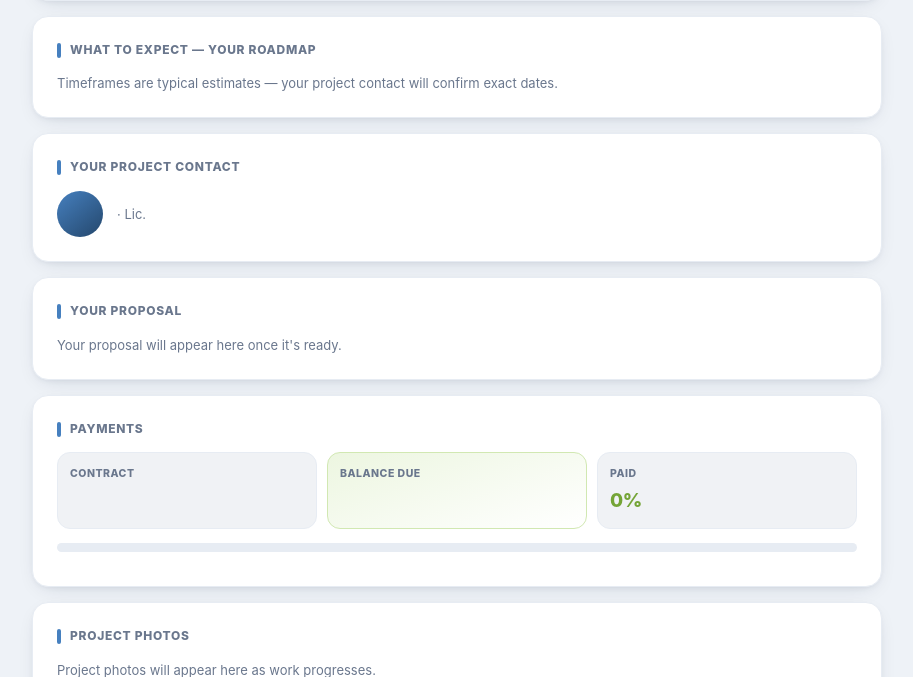
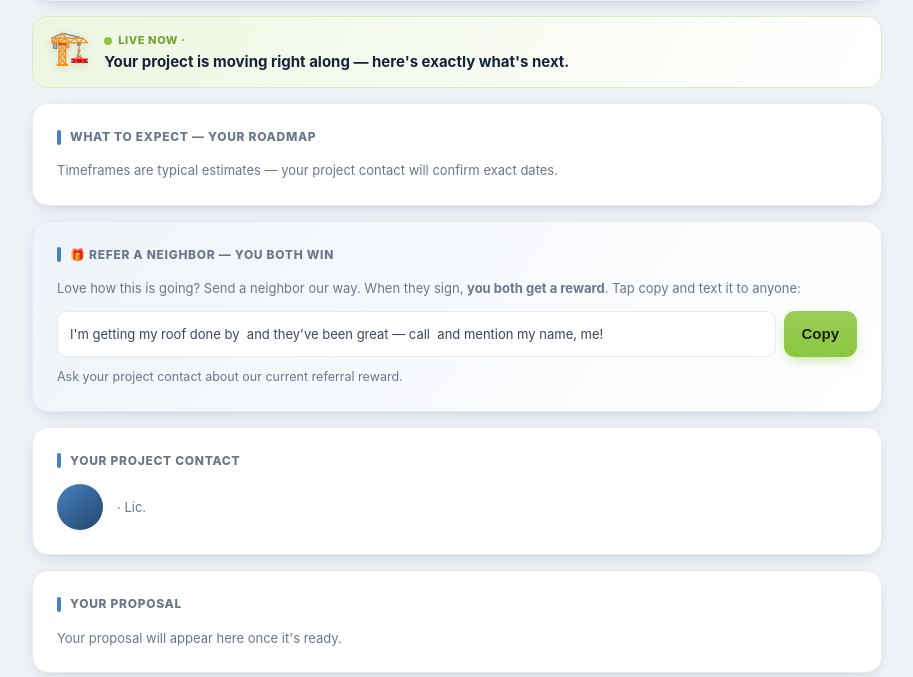
Before and after one commit to dannybivins83-blip/collab-crm, a Python web app: template templates/portal_dashboard.html in a window 1280 px wide. Shown: the part 287-964 px from the top of the page, without its empty margins (183-1096 px from the left). Run offline with Jinja, Linux system fonts and the light colour scheme; the template is opened without the code that fills it, so the values that code supplies are empty.

Commit message:
Homeowner portal: engagement layer (Domino's-style live status + Refer & Earn + Perks)
- Live status banner: animated, phase-aware 'your roof is HERE' message (Approved ->
  Permitting -> Scheduling -> Installation 'crew on your roof, watch the cam' -> Final ->
  Complete), pulsing live dot
- Refer & Earn card: pre-filled shareable referral message + one-tap copy
- Perks/Giveaways/Events card driven by new company.portal_perks setting (company fills it)

Co-Authored-By: Claude Opus 4.8 <noreply@anthropic.com>

```diff
--- a/modules/portal.py
+++ b/modules/portal.py
@@ -33,7 +33,8 @@ for _lc in ("portal_token TEXT", "portal_invited TEXT"):
         db.execute("ALTER TABLE leads ADD COLUMN %s" % _lc)
     except Exception:
         pass
-for _c in ("photo_app_url TEXT", "tutorials TEXT", "auto_portal_invite INTEGER DEFAULT 0"):
+for _c in ("photo_app_url TEXT", "tutorials TEXT", "auto_portal_invite INTEGER DEFAULT 0",
+           "portal_perks TEXT"):  # homeowner perks / giveaways / events shown in the portal
     try:
         db.execute("ALTER TABLE company_settings ADD COLUMN %s" % _c)
     except Exception:
--- a/templates/portal_dashboard.html
+++ b/templates/portal_dashboard.html
@@ -206,6 +206,28 @@
     .stat .v{font-size:17px}
     .top .nm{font-size:15px}
   }
+
+  /* ---- engagement: live status / roof cam / refer / perks ---- */
+  .livebar{margin:15px 16px 2px;border-radius:15px;padding:15px 16px;display:flex;gap:14px;align-items:center;
+    background:linear-gradient(120deg, var(--green-tint), #fff);
+    border:1px solid color-mix(in srgb, var(--green) 32%, #fff)}
+  .livebar .lb-em{font-size:33px;line-height:1;flex:none;filter:drop-shadow(0 2px 4px rgba(0,0,0,.12));
+    animation:bob 2.6s ease-in-out infinite}
+  @keyframes bob{0%,100%{transform:translateY(0)}50%{transform:translateY(-4px)}}
+  .livebar .lb-stage{font-size:11px;font-weight:800;text-transform:uppercase;letter-spacing:.6px;color:var(--green-deep)}
+  .livebar .lb-msg{font-weight:700;color:var(--ink);margin-top:2px;line-height:1.4}
+  .livedot{width:8px;height:8px;border-radius:50%;background:var(--green);display:inline-block;margin-right:6px;
+    vertical-align:middle;animation:pulse 1.6s infinite}
+  @keyframes pulse{0%{box-shadow:0 0 0 0 color-mix(in srgb,var(--green) 55%,transparent)}
+    70%{box-shadow:0 0 0 8px transparent}100%{box-shadow:0 0 0 0 transparent}}
+  .cta-card{background:linear-gradient(125deg, var(--accent-tint), #fff)}
+  .reflink{display:flex;gap:8px;margin-top:13px}
+  .reflink input{flex:1;min-width:0;border:1px solid var(--line);border-radius:10px;padding:11px 12px;
+    font-size:13px;background:#fff;color:var(--ink2)}
+  .perk{display:flex;gap:12px;padding:11px 0;border-bottom:1px dashed var(--line)}
+  .perk:last-child{border:0}
+  .perk .pk-ic{font-size:23px;flex:none}
+  .perk .pk-b b{display:block}
 </style>
 </head>
 <body{% if (signup_packet) or (pay_url and j._balance > 0) %} class="has-cta"{% endif %}>
@@ -222,7 +244,7 @@
   <!-- HERO + PROGRESS -->
   <div class="card flush">
     <div class="hero-band">
-      <h1>Hi{{ ' ' ~ j.name.split(' ')[0] if j.name }} 👋</h1>
+      <h1>Hi{{ ' ' ~ j._first if j._first }} 👋</h1>
       <div class="addr">📍 {{ j.address }}{{ ', ' ~ j.city if j.city }} {{ j.state }} {{ j.zip }}</div>
       <div class="badges">
         <span class="pill green">{{ j._stage_name }}</span>
@@ -245,6 +267,25 @@
     </div>
   </div>
 
+  <!-- LIVE STATUS (Domino's-style "your roof is HERE") -->
+  {% set _ph = phases[j._phase] if j._phase < phases|length else phases[-1] %}
+  {% set _fun = {
+    "Approved":["🎉","Welcome aboard! Your project is officially a GO — here's everything that happens next."],
+    "Permitting":["📝","We're at the city pulling your permit. This stretch runs on their clock — we'll ping you the moment it's issued."],
+    "Scheduling":["📅","Permit's in hand! We're ordering your materials and locking in an install date with you."],
+    "Installation":["🔨","It's happening! Our crew is bringing your new roof to life — watch it on your Roof Cam below. 📸"],
+    "Final Inspection":["🔎","Final inspection time — the finish line is in sight!"],
+    "Complete":["🏡","All done — enjoy your beautiful new roof! Mind leaving us a quick review?"]
+  } %}
+  {% set _fe = _fun.get(_ph, ["🏗️","Your project is moving right along — here's exactly what's next."]) %}
+  <div class="livebar" style="margin:0 0 15px">
+    <div class="lb-em">{{ _fe[0] }}</div>
+    <div style="min-width:0">
+      <div class="lb-stage"><span class="livedot"></span>Live now · {{ _ph }}</div>
+      <div class="lb-msg">{{ _fe[1] }}</div>
+    </div>
+  </div>
+
   <!-- SIGN-UP PACKAGE (action needed) -->
   {% if signup_packet %}
   <div class="card action" id="signup">
@@ -263,12 +304,48 @@
       <div style="flex:1;min-width:0">
         <div class="nm">{{ s.name }}{% if s.current %} <span class="pill green">You are here</span>{% endif %}</div>
         <div class="muted">{{ s.desc }}</div>
+        {% if s.you %}
+        <div style="margin-top:8px">
+          <div style="font-size:11px;font-weight:800;letter-spacing:.4px;text-transform:uppercase;color:{{ 'var(--green-deep)' if s.current else 'var(--mut)' }};margin-bottom:4px">{{ 'Your part — do this now' if s.current else 'Your part' }}</div>
+          <ul style="list-style:none;margin:0;padding:0">
+            {% for it in s.you %}
+            <li style="position:relative;padding:4px 0 4px 22px;font-size:13px;color:var(--ink2)">
+              <span style="position:absolute;left:1px;top:3px;color:{{ 'var(--green-deep)' if s.current else 'var(--mut)' }}">{{ '☐' if s.current else '•' }}</span>{{ it }}</li>
+            {% endfor %}
+          </ul>
+        </div>
+        {% endif %}
       </div>
       <div class="tf">{{ s.timeframe }}</div>
     </div>
     {% endfor %}
     <div class="muted" style="margin-top:12px">Timeframes are typical estimates — your project contact will confirm exact dates.</div>
   </div>
+
+  <!-- REFER & EARN -->
+  <div class="card cta-card">
+    <div class="h">🎁 Refer a Neighbor — You Both Win</div>
+    <div class="muted">Love how this is going? Send a neighbor our way. When they sign, <b>you both get a reward</b>. Tap copy and text it to anyone:</div>
+    <div class="reflink">
+      <input id="refMsg" readonly value="I'm getting my roof done by {{ company.name }} and they've been great — call {{ company.phone or company.email }} and mention my name, {{ (j.name or 'me').split(' ')[0] }}!">
+      <button class="btn green" type="button" onclick="copyRef(this)">Copy</button>
+    </div>
+    {% if not company.portal_perks %}<div class="muted" style="margin-top:10px;font-size:12.5px">Ask {{ j.rep or 'your project contact' }} about our current referral reward.</div>{% endif %}
+  </div>
+
+  <!-- PERKS, GIVEAWAYS & EVENTS (company-configured) -->
+  {% if company.portal_perks %}
+  <div class="card">
+    <div class="h">🎉 Perks, Giveaways &amp; Events</div>
+    <div style="line-height:1.6">{{ company.portal_perks|safe }}</div>
+  </div>
+  {% endif %}
+  <script>
+  function copyRef(b){var i=document.getElementById('refMsg');i.select();i.setSelectionRange(0,9999);
+    try{navigator.clipboard.writeText(i.value);}catch(e){try{document.execCommand('copy');}catch(_){}}
+    var t=b.textContent;b.textContent='Copied!';b.disabled=true;
+    setTimeout(function(){b.textContent=t;b.disabled=false;},1600);}
+  </script>
 
   <!-- REP CONTACT -->
   <div class="card">
@@ -364,7 +441,8 @@
 
   <!-- PHOTOS -->
   <div class="card" id="photos"><div class="h">Project Photos</div>
-    {% if photo_app_url %}<a class="btn ghost block" style="margin-bottom:14px" href="{{ photo_app_url }}" target="_blank">📸 View all job photos in our photo app</a>{% endif %}
+    {% if j.sitecam_url %}<a class="btn block" style="margin-bottom:14px" href="{{ j.sitecam_url }}" target="_blank" rel="noopener">📸 View your project photos →</a>
+    {% elif photo_app_url %}<a class="btn ghost block" style="margin-bottom:14px" href="{{ photo_app_url }}" target="_blank" rel="noopener">📸 View all job photos in our photo app</a>{% endif %}
     {% if photos %}
     <div class="gallery" style="margin-bottom:14px">{% for ph in photos %}<a href="{{ url_for('uploads', subpath='photos/' ~ ph.filename) }}" target="_blank"><img src="{{ url_for('uploads', subpath='photos/' ~ ph.filename) }}" title="{{ ph.caption }}"></a>{% endfor %}</div>
     {% else %}<div class="muted" style="margin-bottom:14px">Project photos will appear here as work progresses.</div>{% endif %}
```
